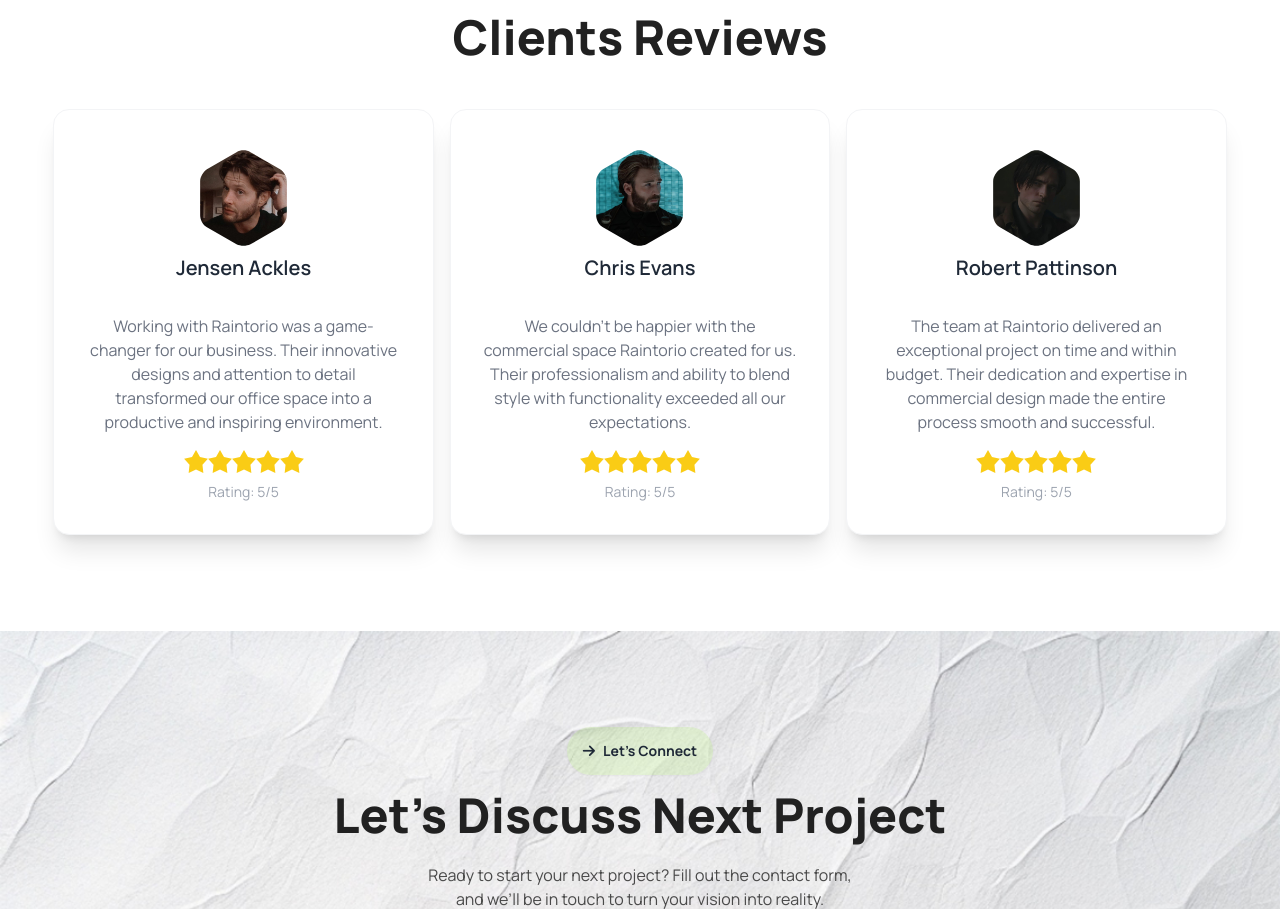
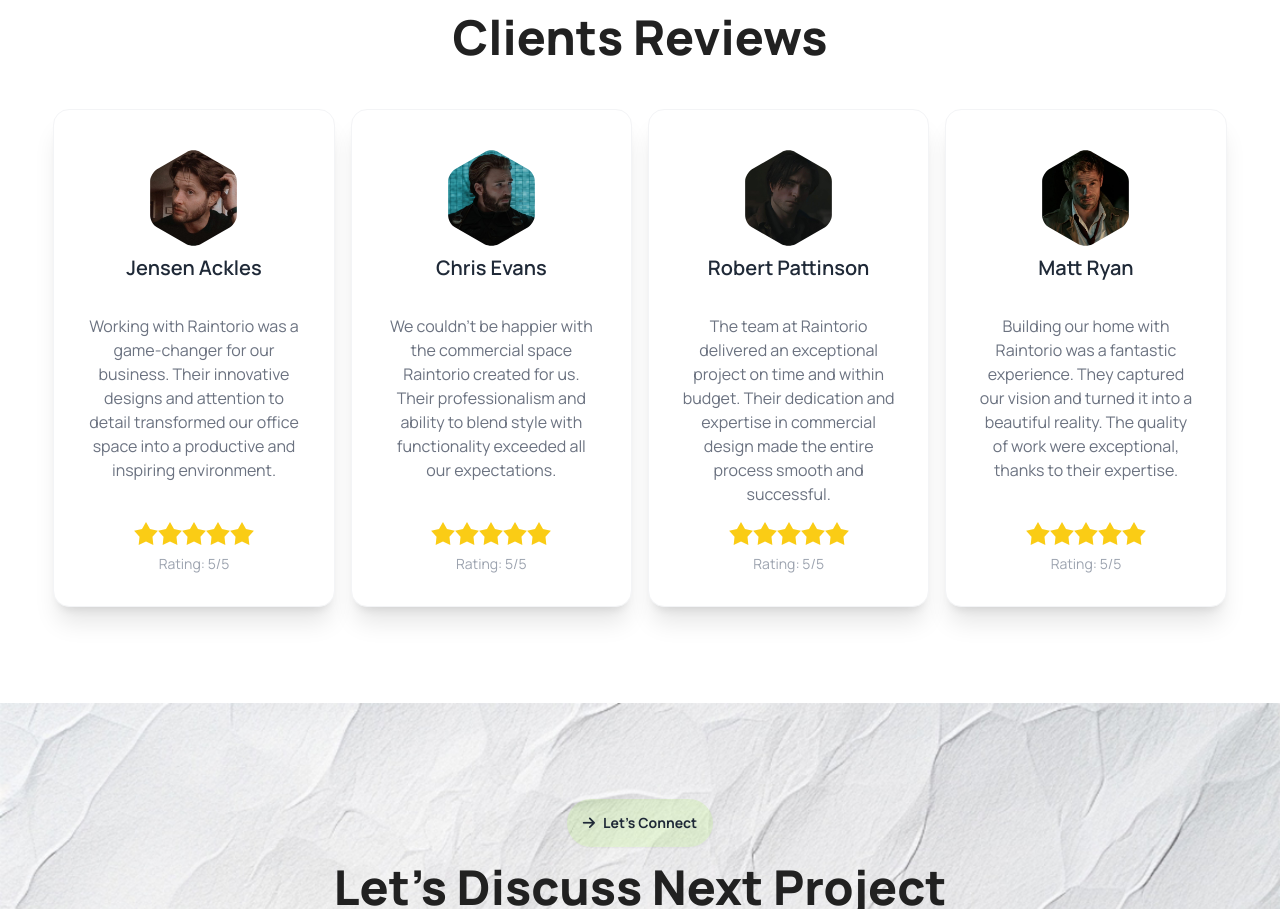
Before and after one commit to AnsarulIslam10/Assignment-3, a plain HTML site: page index.html in a window 1280 px wide. Shown: the part 3783-4692 px from the top of the page. Drawn offline with nearby package versions, Linux system fonts and the light colour scheme.

Commit message:
added another card in the clients reviews section

```diff
--- a/index.html
+++ b/index.html
@@ -346,7 +346,7 @@
         </div>
 
         <!-- cards -->
-        <div class="grid grid-cols-1 md:grid-cols-2 lg:grid-cols-3 gap-4">
+        <div class="grid grid-cols-1 md:grid-cols-2 lg:grid-cols-4 gap-4">
             <!-- card 1 -->
             <div class="card bg-base-100 w-full shadow-xl border border-gray-100">
                 <figure class="px-10 pt-10">
@@ -413,6 +413,31 @@
                     <p class="text-gray-500 mb-2">The team at Raintorio delivered an exceptional project on time and
                         within budget. Their dedication and expertise in commercial design made the entire process
                         smooth and successful.</p>
+                    <div class="card-actions flex-col items-center">
+                        <div class="rating">
+                            <input type="radio" name="rating-5" class="mask mask-star-2 bg-yellow-400" />
+                            <input type="radio" name="rating-5" class="mask mask-star-2 bg-yellow-400" />
+                            <input type="radio" name="rating-5" class="mask mask-star-2 bg-yellow-400" />
+                            <input type="radio" name="rating-5" class="mask mask-star-2 bg-yellow-400" />
+                            <input type="radio" name="rating-5" class="mask mask-star-2 bg-yellow-400" />
+                        </div>
+                        <h3 class="text-gray-400 text-sm">Rating: 5/5</h3>
+                    </div>
+                </div>
+            </div>
+
+            <!-- card 4 -->
+            <div class="card bg-base-100 w-full shadow-xl border border-gray-100">
+                <figure class="px-10 pt-10">
+                    <div class="avatar flex-col items-center gap-2">
+                        <div class="mask mask-hexagon w-24">
+                            <img src="./assets/matt.jpg" />
+                        </div>
+                        <h2 class="card-title">Matt Ryan</h2>
+                    </div>
+                </figure>
+                <div class="card-body items-center text-center">
+                    <p class="text-gray-500 mb-2">Building our home with Raintorio was a fantastic experience. They captured our vision and turned it into a beautiful reality. The quality of work were exceptional, thanks to their expertise.</p>
                     <div class="card-actions flex-col items-center">
                         <div class="rating">
                             <input type="radio" name="rating-5" class="mask mask-star-2 bg-yellow-400" />
```
Also changed, not shown: assets/matt.jpg (added).
